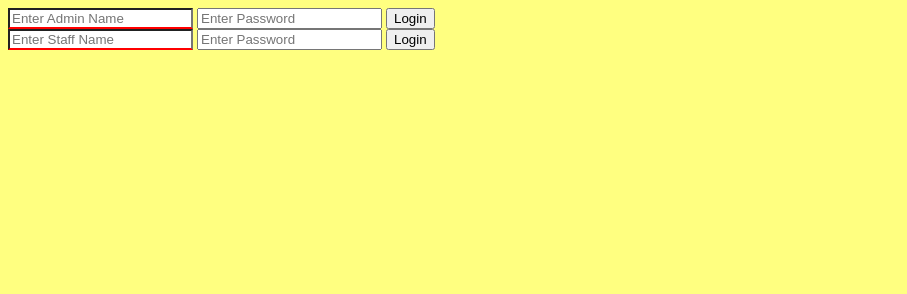
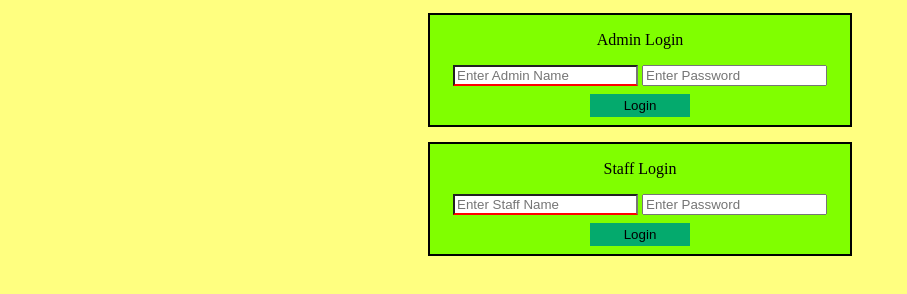
Before and after one commit to CatchZ/Webdesign_Abgabe01, a plain HTML site: page index.html in a window 1280 px wide. Shown: the whole page, without its empty margins (0-907 px from the left). Drawn offline with Linux system fonts and the light colour scheme.

Commit message:
added first loggin css

```diff
--- a/index.html
+++ b/index.html
@@ -8,21 +8,22 @@
 
 </head>
 <body>
-	<div >
-		<form id="AdminLogin" action="#">
-			<div>
-				<label for="AdminLogin"> </label>
-				<input type=text
-					placeholder="Enter Admin Name" id="AdminName" required>
-				<input type="password" placeholder="Enter Password" id="AdminPsw"
+	<div id="AdminLogin" class="LogIn">
+		<form action="#">
+		<p>Admin Login</p>
+			<div class="LoginInner">
+				<label for="AdminLogin"> </label> <input type=text
+					placeholder="Enter Admin Name" id="AdminName" required> <input
+					type="password" placeholder="Enter Password" id="AdminPsw"
 					required="required">
 				<button type="submit" onclick="logincheck()">Login</button>
 			</div>
 		</form>
 	</div>
-	<div id="StaffLogin">
-		<form action="login.js">
-			<div>
+	<div id="StaffLogin" class="LogIn">
+		<form action="#">
+		<p>Staff Login</p>
+			<div class="LoginInner">
 				<label for="StaffLogin"> </label> <input type=text
 					placeholder="Enter Staff Name" name="StaffLogin" required>
 				<input type="password" placeholder="Enter Password" name="psw"
@@ -32,6 +33,6 @@
 		</form>
 	</div>
 
-<script src="./public/login.js"></script>
+	<script src="./public/login.js"></script>
 </body>
 </html>
--- a/public/styles.css
+++ b/public/styles.css
@@ -56,18 +56,18 @@ table td {
 form {
 	display: flex;
 	flex-direction: column;
+	border: 2px solid black;
+	background-color: rgb(128, 255, 0);
 }
 
 input[type=text] {
 	border-bottom: 2px solid red
 }
-input[type="radio"]{
-}
+
 .form {
 	/*weite des formular fenster*/
 	max-width: 300px;
-	border: 2px solid black;
-	background-color: rgba(255, 255, 234, 1);
+
 }
 
 textarea {
@@ -81,3 +81,35 @@ select {
 	border-radius: 4px;
 	background-color: #f1f1f1;
 }
+
+/*LogIn*/
+/* Set a style for all buttons */
+
+.LogIn {
+	display:flex;
+	flex-direction: inline;
+	padding: 5px;
+	margin:5px;
+	justify-content: center;
+	text-align: center;
+
+
+}
+
+button {
+  background-color: #04AA6D;
+  color: black;
+  padding: 4px 5px;
+  margin: 8px 0;
+  border: 1px black;
+  cursor: pointer;
+  width: 100%;
+  max-width: 100px;
+}
+button:hover{
+	opacity: 80%;
+}
+
+.LoginInner{
+	text-align: center;
+}
```
